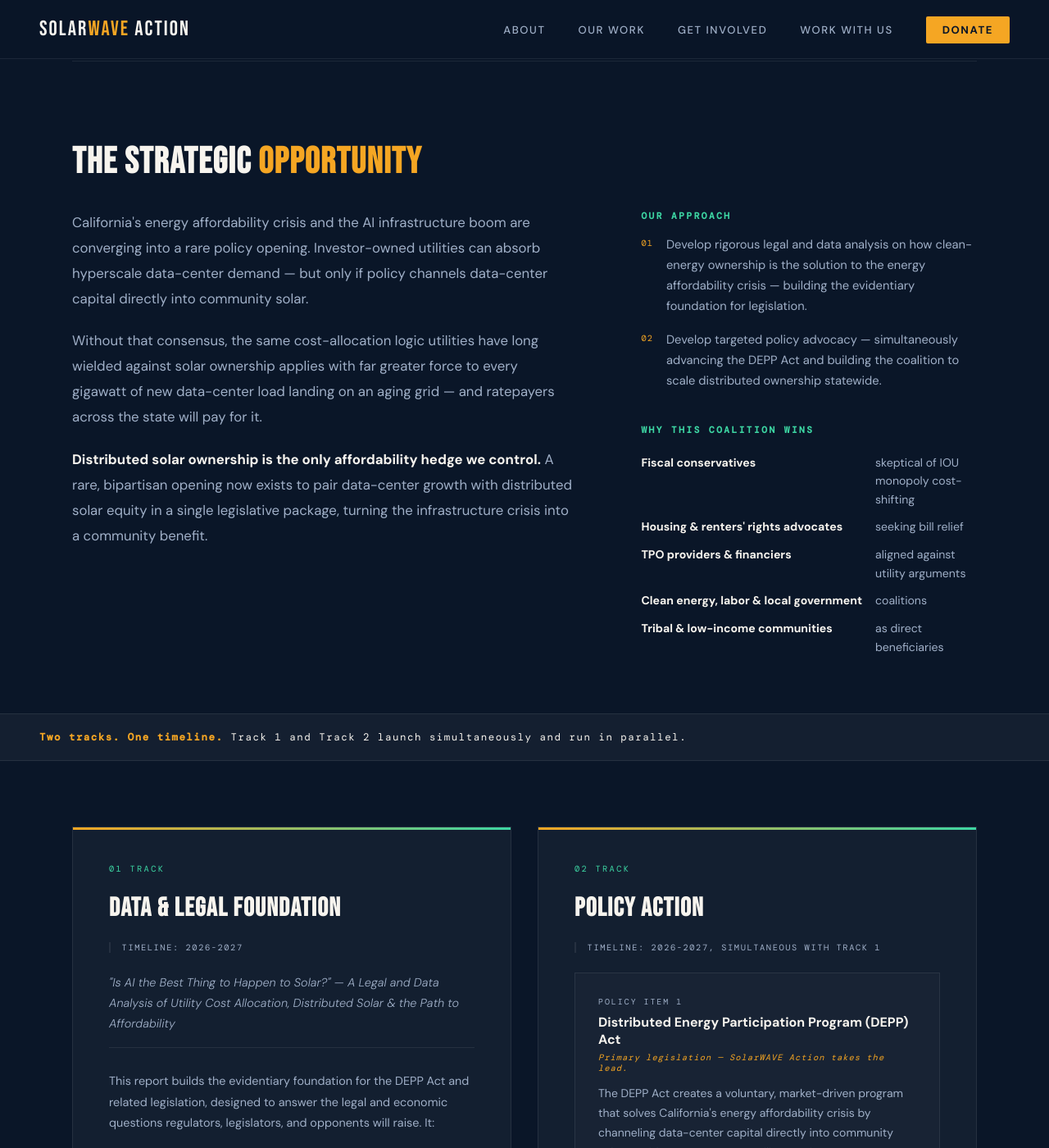
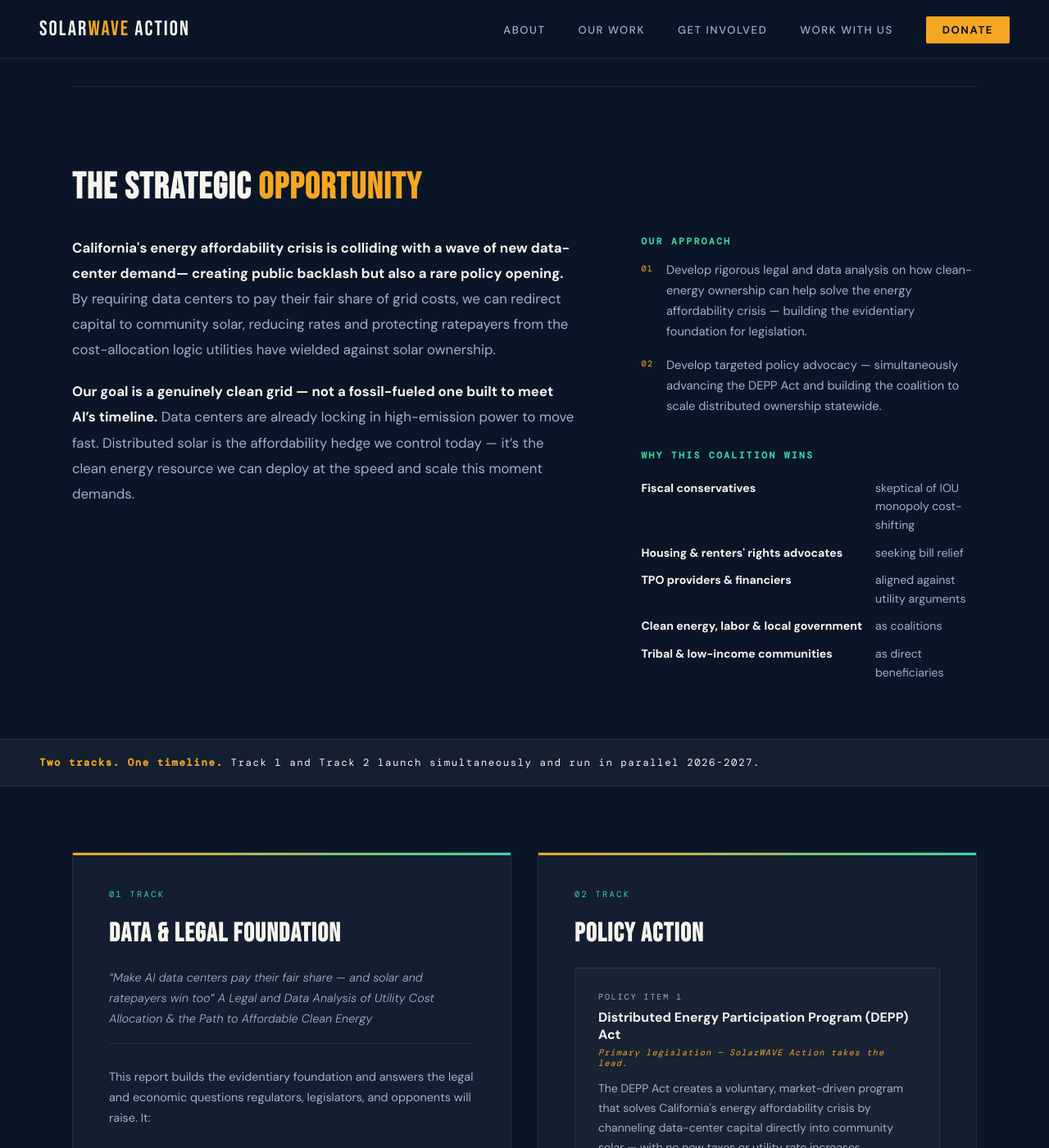
Before and after one commit to SolarWAVE-Action/solarwave-website, a Jekyll site: the page built from projects/projects.html, in a window 1280 px wide and 1400 px high, scrolled down 464 px. Shown: the whole window at 82% size. Built offline with Jekyll 4.4.1, drawn with Linux system fonts in a browser that asks for light colours; some of the changed text lies outside the part shown.

Commit message:
updated clean ownership initiative project

```diff
--- a/projects/projects.html
+++ b/projects/projects.html
@@ -300,7 +300,7 @@
   <div class="eyebrow fade-in">Current Initiative</div>
   <div class="hero-meta fade-in">2026–2027 Work Plan</div>
   <h1 class="fade-in delay-1">California <span>Clean Energy</span> Ownership Initiative</h1>
-  <p class="fade-in delay-2">The AI Grid Creates the Opportunity. Distributed Solar Ownership Is the Answer.</p>
+  <p class="fade-in delay-2">Data Centers Are Straining the Grid. Distributed Solar Ownership Can Protect Ratepayers.</p>
 </div>
 
 <!-- STRATEGIC OPPORTUNITY -->
@@ -308,9 +308,17 @@
   <h2 class="section-heading">The Strategic <span>Opportunity</span></h2>
   <div class="opportunity-body">
     <div>
-      <p>California's energy affordability crisis and the AI infrastructure boom are converging into a rare policy opening. Investor-owned utilities can absorb hyperscale data-center demand — but only if policy channels data-center capital directly into community solar.</p>
-      <p>Without that consensus, the same cost-allocation logic utilities have long wielded against solar ownership applies with far greater force to every gigawatt of new data-center load landing on an aging grid — and ratepayers across the state will pay for it.</p>
-      <p><strong>Distributed solar ownership is the only affordability hedge we control.</strong> A rare, bipartisan opening now exists to pair data-center growth with distributed solar equity in a single legislative package, turning the infrastructure crisis into a community benefit.</p>
+      <p><strong>California's energy affordability crisis is colliding with a wave of new
+        data-center demand— creating public backlash but also a rare policy
+        opening.</strong> By requiring data centers to pay their fair share of grid costs,
+        we can redirect capital to community solar, reducing rates and protecting
+        ratepayers from the cost-allocation logic utilities have wielded against
+        solar ownership.</p>
+      <p><strong>Our goal is a genuinely clean grid — not a fossil-fueled one built
+        to meet AI’s timeline.</strong> Data centers are already locking in high-emission
+        power to move fast. Distributed solar is the affordability hedge we control
+        today — it’s the clean energy resource we can deploy at the speed and scale
+        this moment demands. </p>
     </div>
     <div class="meta-grid">
       <div class="meta-block">
@@ -318,11 +326,15 @@
         <ul class="approach-list">
           <li>
             <span class="num">01</span>
-            <span>Develop rigorous legal and data analysis on how clean-energy ownership is the solution to the energy affordability crisis — building the evidentiary foundation for legislation.</span>
+            <span>Develop rigorous legal and data analysis on how clean-energy
+              ownership can help solve the energy affordability crisis — building
+              the evidentiary foundation for legislation.</span>
           </li>
           <li>
             <span class="num">02</span>
-            <span>Develop targeted policy advocacy — simultaneously advancing the DEPP Act and building the coalition to scale distributed ownership statewide.</span>
+            <span>Develop targeted policy advocacy — simultaneously advancing the
+              DEPP Act and building the coalition to scale distributed ownership
+              statewide.</span>
           </li>
         </ul>
       </div>
@@ -332,7 +344,7 @@
           <tr><td>Fiscal conservatives</td><td>skeptical of IOU monopoly cost-shifting</td></tr>
           <tr><td>Housing &amp; renters' rights advocates</td><td>seeking bill relief</td></tr>
           <tr><td>TPO providers &amp; financiers</td><td>aligned against utility arguments</td></tr>
-          <tr><td>Clean energy, labor &amp; local government</td><td>coalitions</td></tr>
+          <tr><td>Clean energy, labor &amp; local government</td><td> as coalitions</td></tr>
           <tr><td>Tribal &amp; low-income communities</td><td>as direct beneficiaries</td></tr>
         </table>
       </div>
@@ -354,17 +366,28 @@
   <div class="track-card">
     <div class="track-label">01 Track</div>
     <h2>Data &amp; Legal Foundation</h2>
-    <div class="track-timeline">Timeline: 2026-2027</div>
-    <p class="report-title">"Is AI the Best Thing to Happen to Solar?" — A Legal and Data Analysis of Utility Cost Allocation, Distributed Solar &amp; the Path to Affordability</p>
-    <p>This report builds the evidentiary foundation for the DEPP Act and related legislation, designed to answer the legal and economic questions regulators, legislators, and opponents will raise. It:</p>
+    <p class="report-title">“Make AI data centers pay their fair share — and solar
+      and ratepayers win too” A Legal and Data Analysis of Utility Cost Allocation
+      & the Path to Affordable Clean Energy</p>
+    <p>This report builds the evidentiary foundation and answers the legal and
+      economic questions regulators, legislators, and opponents will raise. It:</p>
     <ul class="deliverables">
-      <li>Quantifies the grid costs required for hyperscale data centers — transmission, distribution, and generation — and documents exactly how those costs are socialized to non-participating ratepayers through volumetric rate design</li>
-      <li>Provides a 25-year cost model comparing solar-owning and non-solar households, incorporating actual rate trajectories, equipment costs, and available financing structures</li>
-      <li>Deconstructs the cost-shift argument by isolating the real drivers of California rate increases: IOU capital expenditures, wildfire mitigation, authorized return on equity, and holding-company profit margins</li>
-      <li>Quantifies California data-center load growth and its compounding implications for residential and commercial ratepayers under current cost-allocation rules</li>
-      <li>Surveys state and federal laws requiring large energy users to offset demand with distributed or renewable generation — establishing legal precedent for the DEPP Act</li>
-      <li>Maps underutilized distribution capacity between substations and end users, cross-referenced with CAISO interconnection queue signals, to identify optimal sites for distributed solar deployment</li>
-      <li>Releases all data, models, and code open-source for independent verification</li>
+      <li>Quantifies California data-center load growth and the associated grid
+        costs (transmission, distribution, and generation) and how those costs
+        are socialized to ratepayers through volumetric rate design</li>
+      <li>Deconstructs the cost-shift argument by isolating the real drivers of
+        California rate increases: IOU capital expenditures, wildfire mitigation,
+        authorized return on equity, and holding-company profit margins</li>
+      <li>Surveys state and federal laws requiring large energy users to offset
+        demand with distributed or renewable generation</li>
+      <li>Maps underutilized distribution capacity between substations and end users,
+        cross-referenced with CAISO interconnection queue signals, to identify
+        optimal sites for distributed solar deployment</li>
+      <li>Provides a 25-year cost model comparing solar-owning and non-solar
+        households, incorporating rate trajectories, equipment costs, and
+        available financing structures</li>
+      <li>Releases all data, models, and code open-source for independent
+        verification</li>
     </ul>
   </div>
 
@@ -372,15 +395,21 @@
   <div class="track-card">
     <div class="track-label">02 Track</div>
     <h2>Policy Action</h2>
-    <div class="track-timeline">Timeline: 2026-2027, simultaneous with Track 1</div>
     <div class="policy-items">
       <div class="policy-item">
         <div class="policy-item-tag">Policy Item 1</div>
         <h3>Distributed Energy Participation Program (DEPP) Act</h3>
         <div class="role">Primary legislation — SolarWAVE Action takes the lead.</div>
-        <p>The DEPP Act creates a voluntary, market-driven program that solves California's energy affordability crisis by channeling data-center capital directly into community solar — with no new taxes or utility rate increases.</p>
+        <p>The DEPP Act creates a voluntary, market-driven program that solves
+          California's energy affordability crisis by channeling data-center
+          capital directly into community solar — with no new taxes or utility
+          rate increases.</p>
         <br>
-        <p>The program connects data centers needing fast, reliable energy supply with communities needing affordable solar. It works through private contracts and public-private partnerships, and creates tangible benefits for data centers, host sites, community members, and local energy agencies alike.</p>
+        <p>The program connects data centers needing fast, reliable energy supply
+          with communities needing affordable solar. It works through private
+          contracts and public-private partnerships, and creates tangible benefits
+          for data centers, host sites, community members, and local energy
+          agencies alike.</p>
         <br>
         <p><a href="{{ '/contact/' | relative_url }}" style="color:var(--accent); text-decoration:none;">Contact us →</a> to learn how the DEPP Act works and how your organization can participate.</p>
       </div>
@@ -388,7 +417,8 @@
         <div class="policy-item-tag">Policy Item 2</div>
         <h3>Data-Center Feed-In Tariff Bill</h3>
         <div class="role">Supporting role — parallel legislative vehicle.</div>
-        <p>Support third-party effort routing data-center load onto clean energy through a Feed-In Tariff legislative approach.</p>
+        <p>Support third-party effort routing data-center load onto clean energy
+          through a Feed-In Tariff legislative approach.</p>
       </div>
     </div>
   </div>
```
Also changed, not shown: other parts of projects/projects.html (+1 -1 lines), blog/ab-1104-analysis/index.html (+9 -7 lines), blog/blog.html (+1 -1 lines).
